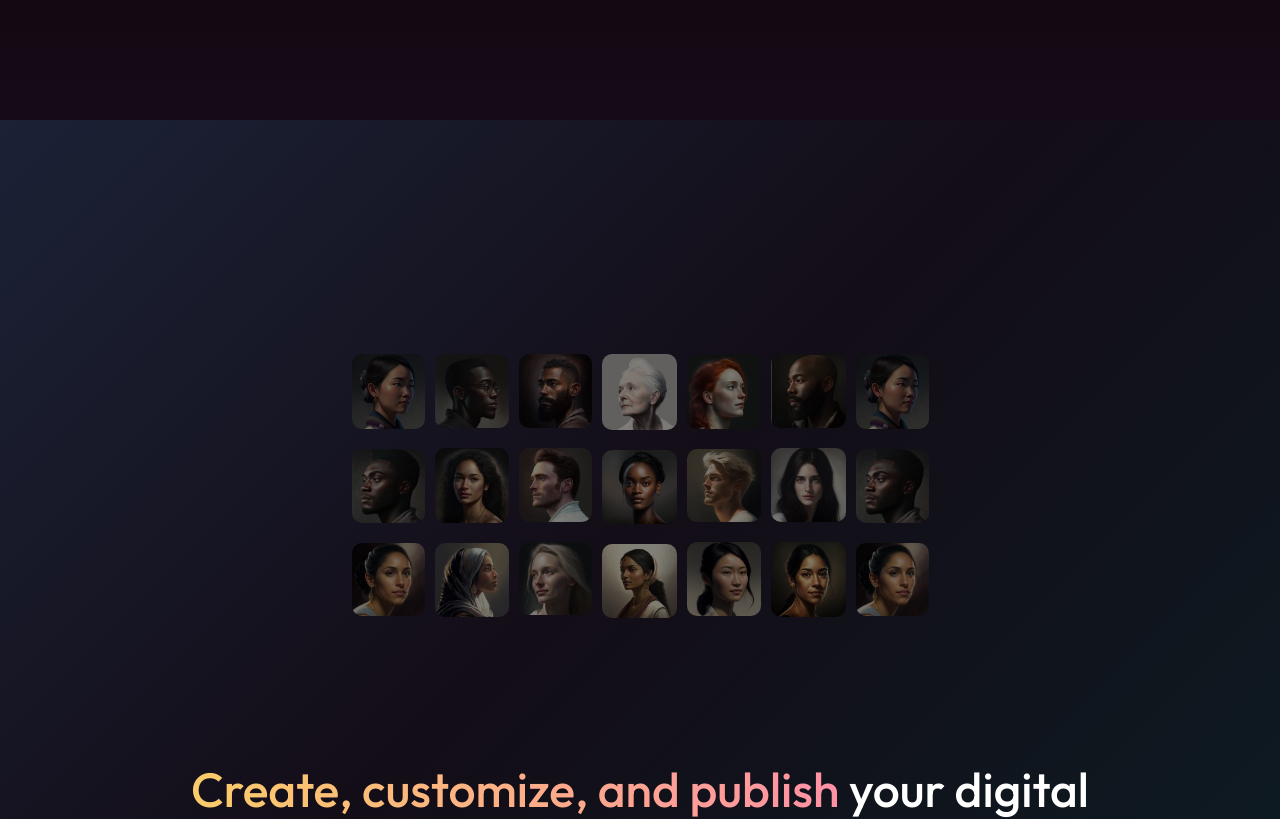
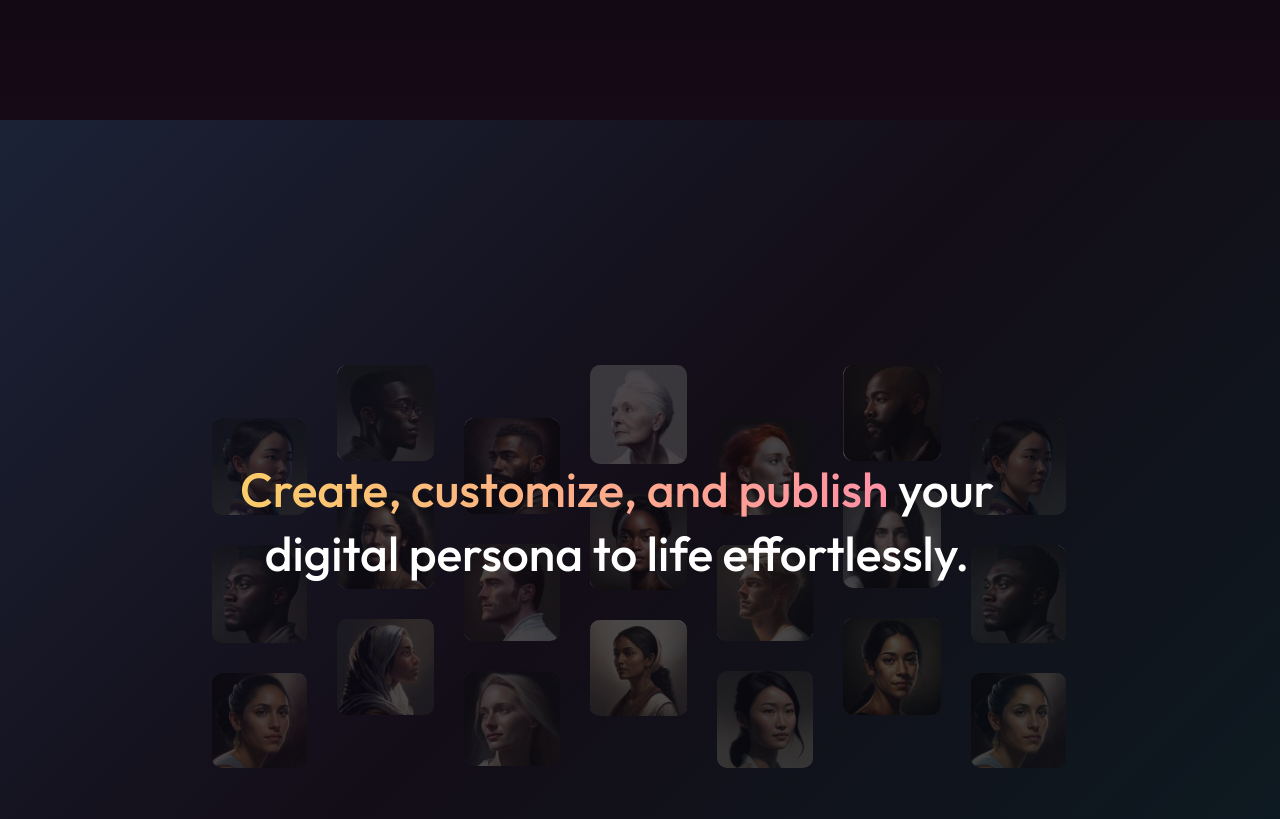
Before and after one commit to mohdaamil120/Mohd-Aamil---Frontend-Developer, a React (Create React App) app: page / in a window 1280 px wide. Shown: the part 680-1499 px from the top of the page. Built offline with nearby package versions, Linux system fonts and the light colour scheme.

Commit message:
Midsection done

```diff
--- a/src/App.css
+++ b/src/App.css
@@ -3,3 +3,9 @@
   padding: 0;
   box-sizing: border-box;
 }
+
+body {
+  margin: 0;
+  padding: 0;
+  overflow-x: hidden;
+}
--- /dev/null
+++ b/src/Components/About.jsx
@@ -0,0 +1,29 @@
+import React from 'react'
+import styled from 'styled-components'
+import AIGirl from "../images/ZzEcgyBWKakgLd4hnleDpz8lPcs.png.jpg"
+
+function About() {
+  return (
+    <DIV>
+      <div className='container'>
+        <div className='img_con'>
+            <img src={AIGirl} alt="" />
+        </div>
+        <div>
+            <h1>How it works</h1>
+            <div>
+
+            </div>
+        </div>
+      </div>
+    </DIV>
+  )
+}
+
+export default About
+
+const DIV = styled.div`
+    .container{
+
+    }
+`
--- a/src/Components/MidSection.jsx
+++ b/src/Components/MidSection.jsx
@@ -74,14 +74,11 @@ export default MidSection
 
 const DIV = styled.div`
     .container{
-        /* width: 1,440px; */
-        /* height: 556.72px; */
         z-index: -111;
         top: 172.42px;
         left: 0.46px;
         padding: 0px 177px 0px 177px;
         /* border: 1px solid green; */
-        margin: auto;
         background: linear-gradient(135deg, #1B2236 0%, #130D17 50%, #0D1B22 100%);
         height: 100vh;
         max-width: 1312px;
@@ -89,14 +86,14 @@ const DIV = styled.div`
     }
 
     .pics{
-        width: 100%;
+        width: 130%;
         height: 556.72px;
         padding: 134.36px 174.5px 134.36px 174.5px;
         /* border: 1px solid red; */
         display:flex;
-        gap: 10px;
-        margin: auto;
-
+        gap: 30px;
+        /* margin: auto; */
+        margin-left: -140px;
     }
 
     .pics>div{
@@ -106,13 +103,17 @@ const DIV = styled.div`
 
     .pics img{
       border-radius: 10px;
-      margin-bottom: 20px;
+      margin-bottom: 30px;
     }
 
     .text{
-        width:1,085px;
+        width:780px;
         height: 288px;
         padding: 80px 10.33px 80px 10.31px;
+         /* border: 1px solid red; */
+         position: relative;
+         top: -300px;
+         left: 50px;
     }
 
     .text>div{
@@ -143,23 +144,18 @@ const DIV = styled.div`
     -webkit-background-clip: text;
     color: transparent;
   }
-  /* .pics:nth-child(2) {
-
-    top: 32.58px;
-    left: -0.46px;
+  .pics>div:nth-child(odd) {
     padding: 63.7px 0px 0px 0px;
     gap: 34.4px;
     opacity: 0.5;
     position: relative;
 }
 
-.pics:nth-child(1) {
-    top: 23.58px;
-    left: 799.55px;
-    gap: 34.4px;
+.pics>div:nth-child(even) {
+    top: 10.58px;
     opacity: 0.5;
     position: relative;
-} */
+}
 
 
 `
--- a/src/index.css
+++ b/src/index.css
@@ -3,3 +3,9 @@
 @tailwind base;
 @tailwind components;
 @tailwind utilities;
+
+body {
+    margin: 0;
+    padding: 0;
+    overflow-x: hidden;
+}
```
Also changed, not shown: src/images/ZzEcgyBWKakgLd4hnleDpz8lPcs.png.jpg (added).
